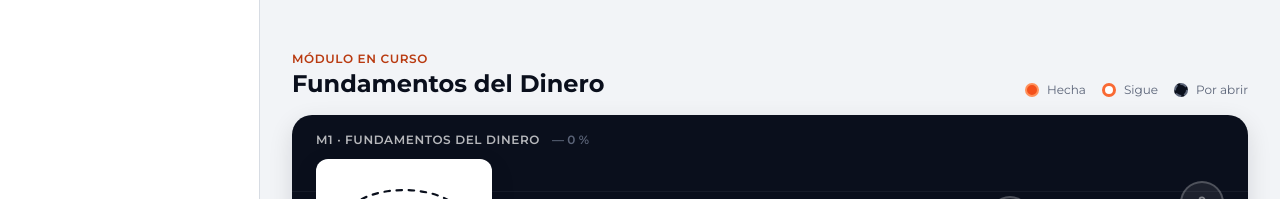
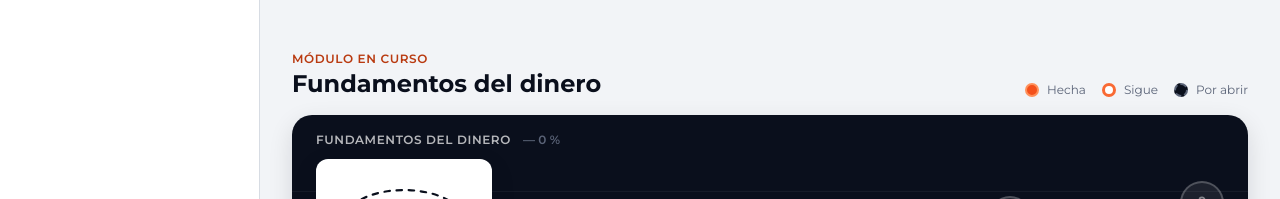
Before and after one commit to mateobacca54-lang/Bet-Bursa, a Next.js app: page /modulo/1 in a window 1280 px wide. Shown: the part 447-646 px from the top of the page. Built offline with nearby package versions, Linux system fonts and the light colour scheme.

Commit message:
Camino: el título y el ticker usan el nombre del módulo
Co-Authored-By: Claude Opus 5.5 <noreply@anthropic.com>
Claude-Session: https://claude.ai/code/session_01B3dbj7MugnFWmXUsWJGki6

```diff
--- a/src/components/module/ModuleHome.tsx
+++ b/src/components/module/ModuleHome.tsx
@@ -121,7 +121,7 @@ export default function ModuleHome({ progress, now, hydrated, onReviewed, onMisi
                   color: 'var(--ink)',
                 }}
               >
-                {MODULO_1.title}
+                {nombreModulo(1)}
               </h2>
             </div>
 
@@ -160,7 +160,7 @@ export default function ModuleHome({ progress, now, hydrated, onReviewed, onMisi
             completedLessons={progress.completedLessons}
             nextLesson={nextLesson}
             hrefFor={hrefFor}
-            ticker={`M1 · ${MODULO_1.title}`}
+            ticker={nombreModulo(1)}
           />
         ) : (
           <div
```
